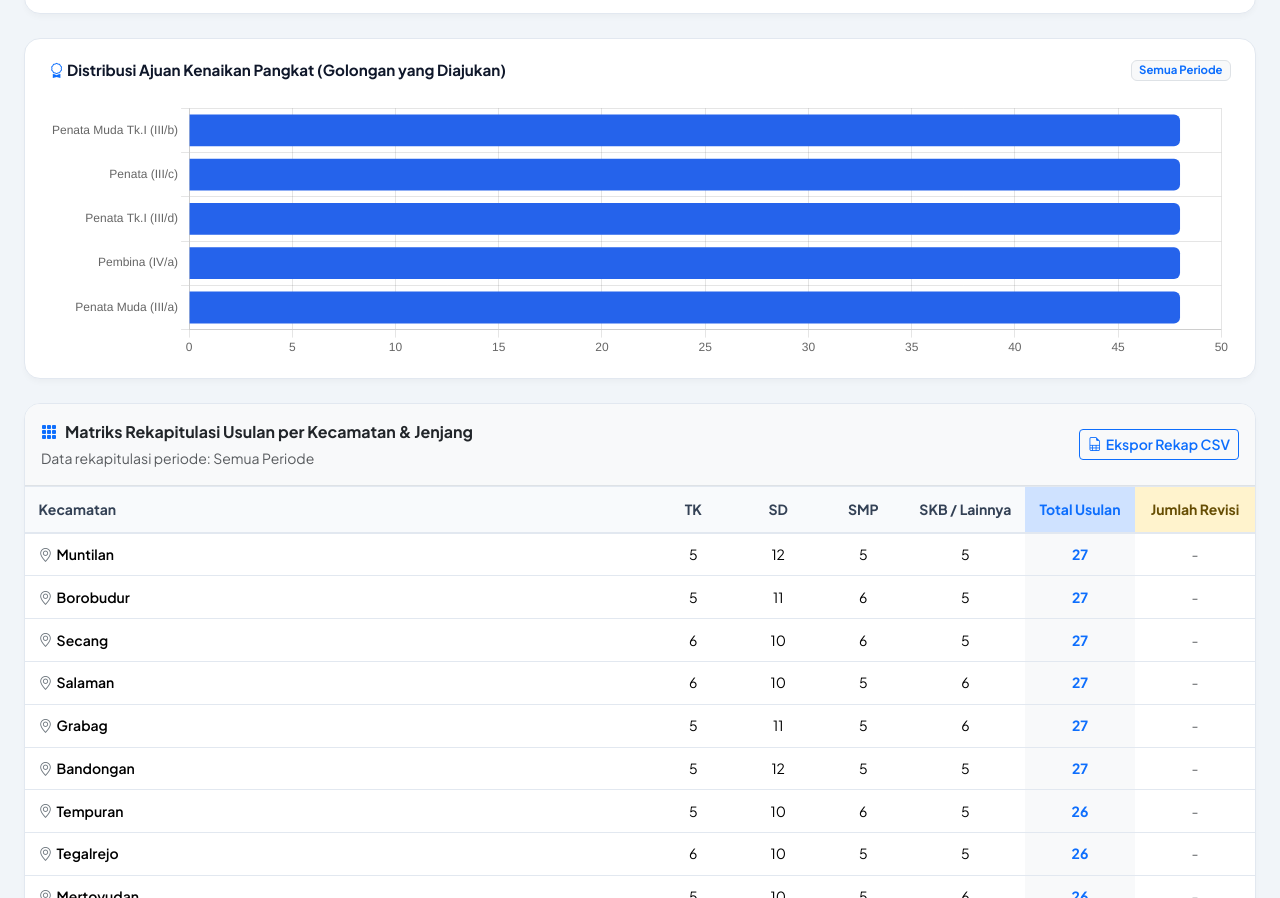
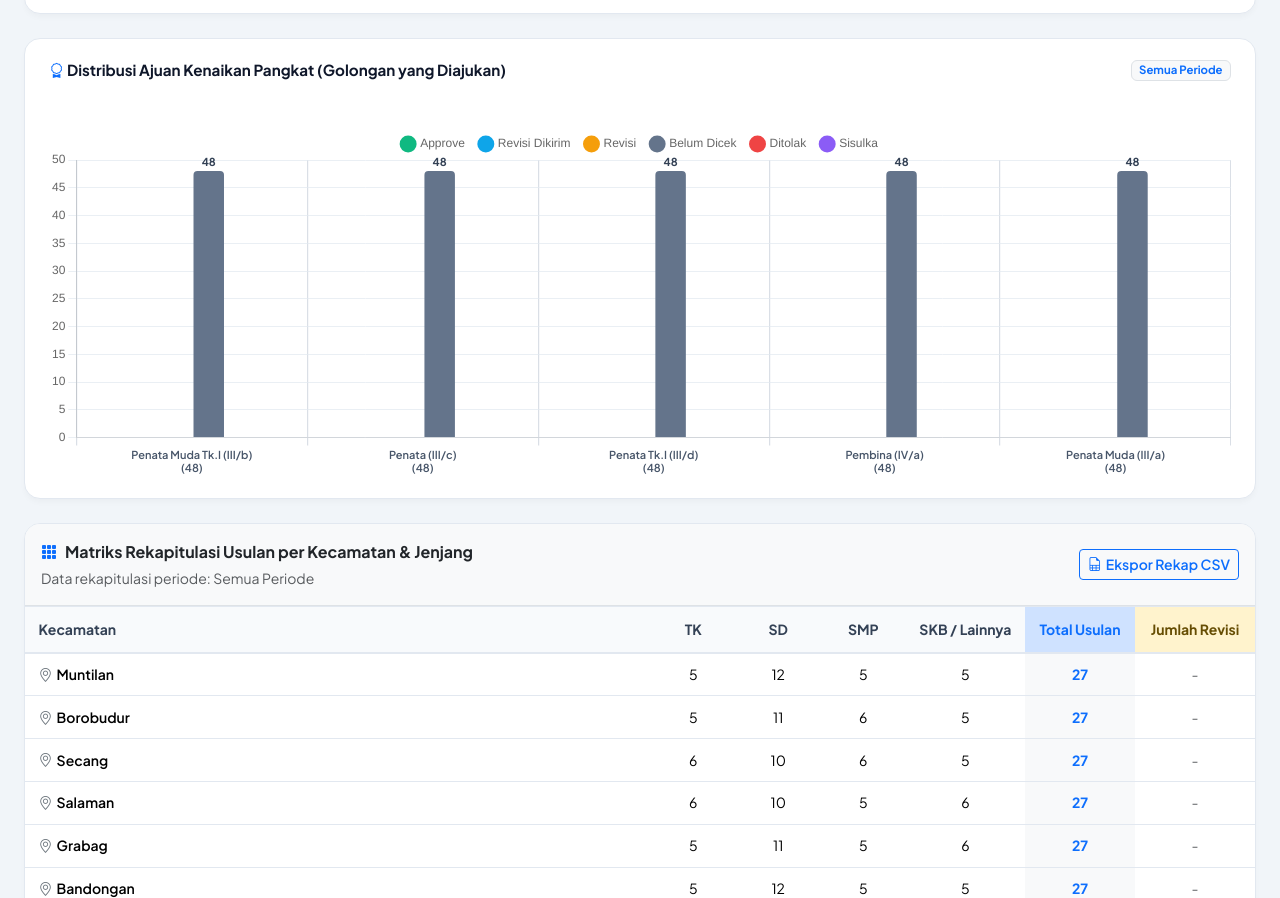
Before and after one commit to enji82/Dashboard-KP, a plain HTML site: page Index.html in a window 1280 px wide. Shown: the part 859-1757 px from the top of the page. Drawn offline with nearby package versions, Linux system fonts and the light colour scheme.

Commit message:
feat: make Distribusi Golongan chart identical to Jumlah Usulan per Bulan with 6 status bars, dividers, and value labels

```diff
--- a/Index.html
+++ b/Index.html
@@ -485,7 +485,7 @@ body {
             </div>
             <span class="badge bg-light text-primary border" id="badgeGolonganPeriode">Semua Periode</span>
           </div>
-          <div style="position: relative; height: 260px;">
+          <div style="position: relative; height: 380px;">
             <canvas id="chartGolongan"></canvas>
           </div>
         </div>
@@ -1093,53 +1093,222 @@ function renderChartStatusBarisPenuh(records, selectedBulan) {
   });
 }
 
-// 3. Grafik Ajuan Kenaikan Pangkat (Golongan)
+// 3. Grafik Ajuan Kenaikan Pangkat (Golongan) - Identik dengan Grafik Jumlah Usulan per Bulan
 function renderChartGolongan(records) {
   var ctx = document.getElementById('chartGolongan').getContext('2d');
-  var pangkatCounts = {};
+
+  // Kumpulkan daftar golongan dan hitung sebaran 6 status kolom AE
+  var mapApprove = {};
+  var mapRevisiDikirim = {};
+  var mapRevisi = {};
+  var mapBelumDicek = {};
+  var mapDitolak = {};
+  var mapSisulka = {};
+  var totalPerGol = {};
 
   for (var i = 0; i < records.length; i++) {
-    var p = records[i].ajuan_pangkat || 'Belum Ditentukan';
-    pangkatCounts[p] = (pangkatCounts[p] || 0) + 1;
+    var r = records[i];
+    var gol = (r.ajuan_pangkat || 'Belum Ditentukan').trim();
+    if (!gol) gol = 'Belum Ditentukan';
+
+    if (!totalPerGol[gol]) {
+      totalPerGol[gol] = 0;
+      mapApprove[gol] = 0;
+      mapRevisiDikirim[gol] = 0;
+      mapRevisi[gol] = 0;
+      mapBelumDicek[gol] = 0;
+      mapDitolak[gol] = 0;
+      mapSisulka[gol] = 0;
+    }
+
+    totalPerGol[gol]++;
+    var st = (r.status_ae || r.status || '').trim();
+    if (st === 'Approve') {
+      mapApprove[gol]++;
+    } else if (st === 'Revisi Dikirim') {
+      mapRevisiDikirim[gol]++;
+    } else if (st === 'Revisi') {
+      mapRevisi[gol]++;
+    } else if (st === 'Belum Dicek') {
+      mapBelumDicek[gol]++;
+    } else if (st === 'Ditolak') {
+      mapDitolak[gol]++;
+    } else if (st === 'Sisulka') {
+      mapSisulka[gol]++;
+    } else {
+      mapBelumDicek[gol]++;
+    }
   }
 
-  // Sort dari ajuan terbanyak
-  var keys = Object.keys(pangkatCounts).sort(function(a, b) {
-    return pangkatCounts[b] - pangkatCounts[a];
+  // Urutkan golongan dari jumlah usulan terbanyak (maksimal 10 teratas agar tetap nyaman dibaca)
+  var sortedGolongan = Object.keys(totalPerGol).sort(function(a, b) {
+    return totalPerGol[b] - totalPerGol[a];
   }).slice(0, 10);
 
-  var vals = [];
-  for (var j = 0; j < keys.length; j++) {
-    vals.push(pangkatCounts[keys[j]]);
+  var dataApprove = [];
+  var dataRevisiDikirim = [];
+  var dataRevisi = [];
+  var dataBelumDicek = [];
+  var dataDitolak = [];
+  var dataSisulka = [];
+  var displayLabels = [];
+
+  for (var k = 0; k < sortedGolongan.length; k++) {
+    var gKey = sortedGolongan[k];
+    dataApprove.push(mapApprove[gKey] || 0);
+    dataRevisiDikirim.push(mapRevisiDikirim[gKey] || 0);
+    dataRevisi.push(mapRevisi[gKey] || 0);
+    dataBelumDicek.push(mapBelumDicek[gKey] || 0);
+    dataDitolak.push(mapDitolak[gKey] || 0);
+    dataSisulka.push(mapSisulka[gKey] || 0);
+
+    // Multi-line label: Baris 1 nama golongan, Baris 2 total usulan
+    displayLabels.push([gKey, '(' + (totalPerGol[gKey] || 0) + ')']);
   }
+
+  // Plugin Chart.js kustom: Angka di atas batang bernilai (> 0)
+  var barValueLabelsGolonganPlugin = {
+    id: 'barValueLabelsGolongan',
+    afterDatasetsDraw: function(chart) {
+      try {
+        var chartCtx = chart.ctx;
+        chart.data.datasets.forEach(function(dataset, datasetIndex) {
+          var meta = chart.getDatasetMeta(datasetIndex);
+          if (meta.hidden) return;
+
+          meta.data.forEach(function(bar, index) {
+            var val = dataset.data[index];
+            if (val > 0 && bar && typeof bar.x === 'number' && typeof bar.y === 'number') {
+              chartCtx.save();
+              chartCtx.font = 'bold 11px "Plus Jakarta Sans", sans-serif';
+              chartCtx.fillStyle = '#334155';
+              chartCtx.textAlign = 'center';
+              chartCtx.textBaseline = 'bottom';
+              chartCtx.fillText(val, bar.x, bar.y - 3);
+              chartCtx.restore();
+            }
+          });
+        });
+      } catch (err) {
+        console.warn('Gagal render barValueLabelsGolongan:', err);
+      }
+    }
+  };
 
   if (chartGolonganInstance) chartGolonganInstance.destroy();
 
   chartGolonganInstance = new Chart(ctx, {
     type: 'bar',
     data: {
-      labels: keys,
-      datasets: [{
-        label: 'Jumlah Ajuan',
-        data: vals,
-        backgroundColor: '#2563eb',
-        borderRadius: 6
-      }]
+      labels: displayLabels,
+      datasets: [
+        {
+          label: 'Approve',
+          data: dataApprove,
+          backgroundColor: '#10b981',
+          borderRadius: 4
+        },
+        {
+          label: 'Revisi Dikirim',
+          data: dataRevisiDikirim,
+          backgroundColor: '#0ea5e9',
+          borderRadius: 4
+        },
+        {
+          label: 'Revisi',
+          data: dataRevisi,
+          backgroundColor: '#f59e0b',
+          borderRadius: 4
+        },
+        {
+          label: 'Belum Dicek',
+          data: dataBelumDicek,
+          backgroundColor: '#64748b',
+          borderRadius: 4
+        },
+        {
+          label: 'Ditolak',
+          data: dataDitolak,
+          backgroundColor: '#ef4444',
+          borderRadius: 4
+        },
+        {
+          label: 'Sisulka',
+          data: dataSisulka,
+          backgroundColor: '#8b5cf6',
+          borderRadius: 4
+        }
+      ]
     },
+    plugins: [barValueLabelsGolonganPlugin],
     options: {
-      indexAxis: 'y',
       responsive: true,
       maintainAspectRatio: false,
+      maxBarThickness: 45,
+      barPercentage: 0.9,
+      categoryPercentage: 0.88,
+      layout: {
+        padding: {
+          top: 25
+        }
+      },
       plugins: {
-        legend: { display: false },
+        legend: {
+          position: 'top',
+          labels: {
+            boxWidth: 12,
+            usePointStyle: true,
+            padding: 15
+          }
+        },
         tooltip: {
           callbacks: {
-            label: function(ctx) { return ' ' + ctx.raw + ' orang pengusul'; }
+            title: function(tooltipItems) {
+              if (!tooltipItems || tooltipItems.length === 0) return '';
+              var item = tooltipItems[0];
+              var label = item.chart.data.labels[item.dataIndex];
+              return Array.isArray(label) ? label[0] : label;
+            },
+            label: function(context) {
+              return ' ' + context.dataset.label + ': ' + context.raw + ' usulan';
+            }
           }
         }
       },
       scales: {
-        x: { beginAtZero: true, ticks: { precision: 0 } }
+        x: {
+          stacked: false,
+          grid: {
+            display: true,
+            drawOnChartArea: true,
+            drawTicks: true,
+            color: 'rgba(148, 163, 184, 0.35)',
+            lineWidth: 1.2
+          },
+          ticks: {
+            font: {
+              family: "'Plus Jakarta Sans', sans-serif",
+              size: 11,
+              weight: '600'
+            },
+            color: '#475569',
+            maxRotation: 25,
+            minRotation: 0
+          }
+        },
+        y: {
+          stacked: false,
+          beginAtZero: true,
+          suggestedMax: function() {
+            var allVals = [].concat(dataApprove, dataRevisiDikirim, dataRevisi, dataBelumDicek, dataDitolak, dataSisulka);
+            var maxVal = Math.max.apply(null, allVals);
+            return maxVal > 0 ? maxVal + 1 : 5;
+          }(),
+          ticks: { precision: 0 },
+          grid: {
+            color: 'rgba(226, 232, 240, 0.7)'
+          }
+        }
       }
     }
   });
```
